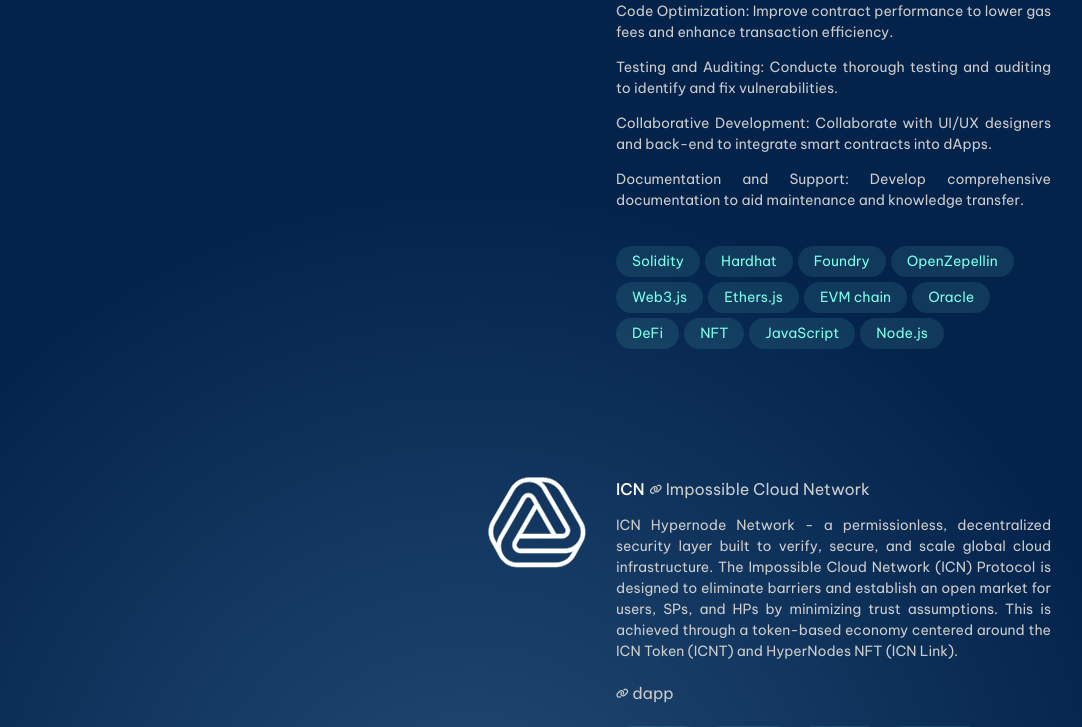
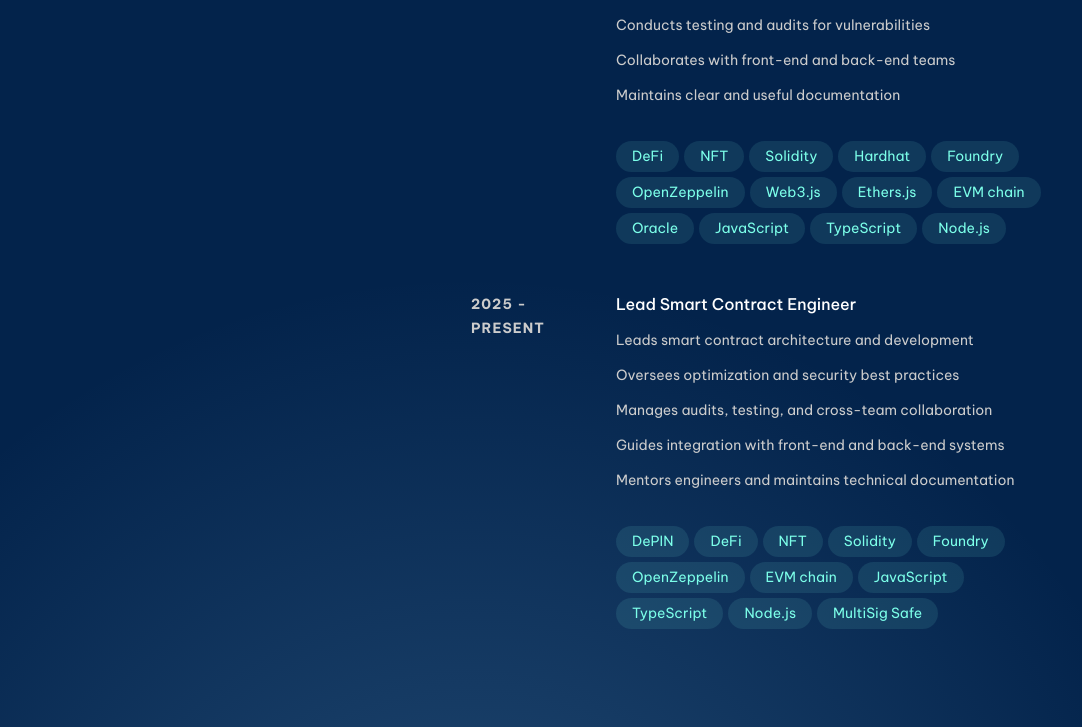
Before and after one commit to solenemep/web-prez, a React (Create React App) app: page / in a window 1280 px wide. Shown: the part 987-1714 px from the top of the page, without its empty margins (169-1251 px from the left). Built offline with nearby package versions, Linux system fonts and the light colour scheme.

Commit message:
feat: small additions

```diff
--- a/src/App.js
+++ b/src/App.js
@@ -90,7 +90,7 @@
           <footer>
             <p>
               Built with <b>React.js</b> & <b>ChatGPT</b> &copy;{" "}
-              {new Date().getFullYear()} Solène PETTIER
+              2024 Solène PETTIER
             </p>
           </footer>
         </div>
--- a/src/components/main/Experience.js
+++ b/src/components/main/Experience.js
@@ -7,28 +7,62 @@
     {
       key: 1,
       date: "2021 - present",
-      title: "Blockchain Developer",
+      title: "Smart Contract Engineer",
       establishment: { name: "", url: "" },
       details: [
-        "Smart Contract Development: Create secure smart contracts using Solidity for dApps.",
-        "Code Optimization: Improve contract performance to lower gas fees and enhance transaction efficiency.",
-        "Testing and Auditing: Conducte thorough testing and auditing to identify and fix vulnerabilities.",
-        "Collaborative Development: Collaborate with UI/UX designers and back-end to integrate smart contracts into dApps.",
-        "Documentation and Support: Develop comprehensive documentation to aid maintenance and knowledge transfer.",
+        "Develops secure smart contracts in Solidity for dApps",
+        "Optimizes code to reduce gas costs and improve efficiency",
+        "Conducts testing and audits for vulnerabilities",
+        "Collaborates with front-end and back-end teams",
+        "Maintains clear and useful documentation"
       ],
       skills: [
+        "DeFi",
+        "NFT",
         "Solidity",
         "Hardhat",
         "Foundry",
-        "OpenZepellin",
+        "OpenZeppelin",
         "Web3.js",
         "Ethers.js",
         "EVM chain",
         "Oracle",
+        "JavaScript",
+        "TypeScript",
+        "Node.js",
+      ],
+      image: "",
+      links: [
+        {
+          name: "",
+          url: "",
+        },
+      ],
+    },
+    {
+      key: 2,
+      date: "2025 - present",
+      title: "Lead Smart Contract Engineer",
+      establishment: { name: "", url: "" },
+      details: [
+        "Leads smart contract architecture and development",
+        "Oversees optimization and security best practices",
+        "Manages audits, testing, and cross-team collaboration",
+        "Guides integration with front-end and back-end systems",
+        "Mentors engineers and maintains technical documentation"
+      ],
+      skills: [
+        "DePIN",
         "DeFi",
         "NFT",
+        "Solidity",
+        "Foundry",
+        "OpenZeppelin",
+        "EVM chain",
         "JavaScript",
+        "TypeScript",
         "Node.js",
+        "MultiSig Safe",
       ],
       image: "",
       links: [
--- a/src/components/main/Projects.js
+++ b/src/components/main/Projects.js
@@ -12,13 +12,13 @@
       details: [
         "ICN Hypernode Network - a permissionless, decentralized security layer built to verify, secure, and scale global cloud infrastructure. The Impossible Cloud Network (ICN) Protocol is designed to eliminate barriers and establish an open market for users, SPs, and HPs by minimizing trust assumptions. This is achieved through a token-based economy centered around the ICN Token (ICNT) and HyperNodes NFT (ICN Link)."
       ],
-      skills: [
-        "Solitidy",
+      skills: ["DePIN",
+        "Solidity",
         "Foundry",
         "Node.js",
         "Defender",
         "Multisig",
-        "OpenZepellin",
+        "OpenZeppelin",
       ],
       image: <svg xmlns="http://www.w3.org/2000/svg" viewBox="0 0 32 29" fill="none">
         <mask id="path-1-outside-1_2_189" maskUnits="userSpaceOnUse" x="-0.433594" y="-0.780937" width="32" height="30" fill="black">
@@ -44,7 +44,7 @@
         "The Kadena bridge, powered by the Hyperlane permissionless protocol, enables seamless and secure asset transfers between the Kadena blockchain and other blockchains. This project offered an opportunity to quickly learn and apply the Pact programming language. By focusing on cross-chain communication, it deepened the understanding of smart contract design and interoperability.",
       ],
       skills: [
-        "Solitidy",
+        "Solidity",
         "Pact",
         "TypeScript",
         "Node.js",
@@ -96,7 +96,7 @@
       details: [
         "Implementation of rentable strategies by integrating external protocols, improving users' ability to maximize their asset utilization. This involved developing smart contracts in Solidity that allowed interaction with various DeFi protocols, enabling users to lend, borrow, and earn yields on their assets.",
       ],
-      skills: ["Solitidy", "TypeScript", "Foundry", "Oracle", "DeFi"],
+      skills: ["DeFi", "Solidity", "TypeScript", "Foundry", "Oracle"],
       image: (
         <svg xmlns="http://www.w3.org/2000/svg" viewBox="0 0 94 20" fill="none">
           <path
@@ -151,7 +151,7 @@
     //   details: [
     //     "A blockchain-based betting game developed using Solidity, designed to provide a transparent and secure gambling experience. Players can place bets on various outcomes, with smart contracts ensuring that all transactions are executed fairly and automatically.",
     //   ],
-    //   skills: ["Solitidy", "Hardhat", "NFT"],
+    //   skills: ["Solidity", "Hardhat", "NFT"],
     //   image: (
     //     <svg
     //       viewBox="0 0 126 35"
@@ -360,14 +360,29 @@
       date: "",
       title: "Perpetual DEX",
       establishment: {
-        name: "",
-        url: "",
+        name: "JibX",
+        url: "https://jibx.io/",
       },
       details: [
         "The orderbook-based perpetual trading DEX represents a significant advancement in the DeFi space, combining the advantages of traditional trading mechanisms with the benefits of decentralization. By utilizing a red-black tree for efficient order management, it enhances trade execution speed and accuracy. This innovative approach creates a new trading ecosystem, setting a new standard for decentralized applications in finance.",
       ],
-      skills: ["Solitidy", "Foundry", "Oracle", "RedBlack Tree", "DeFi"],
-      image: <svg height="0px"></svg>,
+      skills: ["DeFi", "Solidity", "Foundry", "Oracle", "RedBlack Tree"],
+      image: <svg xmlns="http://www.w3.org/2000/svg" width="90" height="28" viewBox="0 0 90 28" fill="none">
+        <g clip-path="url(#clip0_79_4196)">
+          <path d="M38.4081 22.9521C39.4028 23.41 40.4847 23.639 41.6539 23.639C43.6607 23.639 45.1876 23.1018 46.2346 22.0274C47.2991 20.9529 47.8313 19.3237 47.8313 17.1396V4H37.9108V6.8798H44.4285V17.3246C44.4285 19.5967 43.4775 20.7328 41.5754 20.7328C40.8599 20.7328 40.1968 20.5566 39.586 20.2044C38.9927 19.8521 38.443 19.3237 37.937 18.6192L36 20.9705C36.6282 21.8336 37.4309 22.4941 38.4081 22.9521Z" fill="white" />
+          <path fill-rule="evenodd" clip-rule="evenodd" d="M62.3432 23.2074C63.268 23.7358 64.3238 24 65.5104 24C66.889 24 68.1018 23.7006 69.1488 23.1017C70.2133 22.4852 71.0509 21.6398 71.6616 20.5654C72.2898 19.491 72.604 18.2228 72.604 16.7609C72.604 15.299 72.2898 14.0308 71.6616 12.9564C71.0509 11.882 70.2133 11.0453 69.1488 10.4465C68.1018 9.8476 66.889 9.54817 65.5104 9.54817C64.3761 9.54817 63.3378 9.81238 62.3955 10.3408C61.8863 10.622 61.4325 10.9861 61.0344 11.4329L61.0344 4H57.7625L57.7625 23.8151H60.8773V21.9607C61.2959 22.4727 61.7845 22.8882 62.3432 23.2074ZM67.238 20.6446C66.6272 20.9969 65.9292 21.173 65.1439 21.173C64.3587 21.173 63.6519 20.9969 63.0237 20.6446C62.3955 20.2924 61.8982 19.7816 61.5317 19.1123C61.1653 18.443 60.982 17.6592 60.982 16.7609C60.982 15.845 61.1653 15.0612 61.5317 14.4095C61.8982 13.7402 62.3955 13.2294 63.0237 12.8771C63.6519 12.5248 64.3587 12.3487 65.1439 12.3487C65.9292 12.3487 66.6272 12.5248 67.238 12.8771C67.8662 13.2294 68.3635 13.7402 68.73 14.4095C69.0964 15.0612 69.2797 15.845 69.2797 16.7609C69.2797 17.6592 69.0964 18.443 68.73 19.1123C68.3635 19.7816 67.8662 20.2924 67.238 20.6446Z" fill="white" />
+          <path d="M79.252 13.7L72.5497 23.8151H76.3702L81.2155 16.2736L86.1279 23.8151H90L83.2133 13.5665L89.5353 4H85.8956L81.3307 11.0371L76.7057 4H72.9111L79.252 13.7Z" fill="white" />
+          <path d="M51.2431 23.8151V9.48666H54.5151V23.8151H51.2431Z" fill="white" />
+          <path d="M52.8922 8.04236C52.2814 8.04236 51.7754 7.84861 51.374 7.46112C50.9901 7.07362 50.7981 6.60687 50.7981 6.06085C50.7981 5.49722 50.9901 5.03046 51.374 4.66058C51.7754 4.27309 52.2814 4.07934 52.8922 4.07934C53.5029 4.07934 54.0003 4.26428 54.3842 4.63416C54.7855 4.98643 54.9862 5.43557 54.9862 5.98159C54.9862 6.56283 54.7943 7.05601 54.4104 7.46112C54.0265 7.84861 53.5204 8.04236 52.8922 8.04236Z" fill="white" />
+          <path d="M0 12.3529C0 6.52971 0 3.61809 1.80905 1.80905C3.61809 0 6.52971 0 12.3529 0H15.6471C21.4703 0 24.3819 0 26.191 1.80905C28 3.61809 28 6.52971 28 12.3529V15.6471C28 21.4703 28 24.3819 26.191 26.191C24.3819 28 21.4703 28 15.6471 28H12.3529C6.52971 28 3.61809 28 1.80905 26.191C0 24.3819 0 21.4703 0 15.6471V12.3529Z" fill="#1864F8" />
+          <path fill-rule="evenodd" clip-rule="evenodd" d="M15.8528 4.94118C15.8528 5.96858 15.6505 6.98592 15.2573 7.93511C14.8641 8.88431 14.2879 9.74677 13.5614 10.4732C12.8349 11.1997 11.9724 11.776 11.0232 12.1692C10.074 12.5623 9.05671 12.7647 8.0293 12.7647V16.8824C9.59744 16.8824 11.1502 16.5735 12.599 15.9734C14.0478 15.3733 15.3642 14.4937 16.473 13.3849C17.5818 12.276 18.4614 10.9596 19.0615 9.51087C19.6616 8.0621 19.9705 6.50931 19.9705 4.94118H15.8528ZM19.9705 18.9412H8.0293V23.0588H19.9705V18.9412Z" fill="white" />
+        </g>
+        <defs>
+          <clipPath id="clip0_79_4196">
+            <rect width="90" height="28" fill="white" />
+          </clipPath>
+        </defs>
+      </svg>,
       links: [
         {
           name: "code",
@@ -386,7 +401,7 @@
       details: [
         "The DEIN project, a rebranding of Bridge Mutual, is a decentralized app focused on risk management, predictions, and insurance. It allows users to participate in a community-driven approach to insurance, enabling them to assess risks, set premiums, and manage claims transparently through smart contracts.",
       ],
-      skills: ["Solitidy", "Hardhat", "Foundry", "DeFi"],
+      skills: ["DeFi", "Solidity", "Hardhat", "Foundry"],
       image: (
         <svg
           class="about-svg"
```
